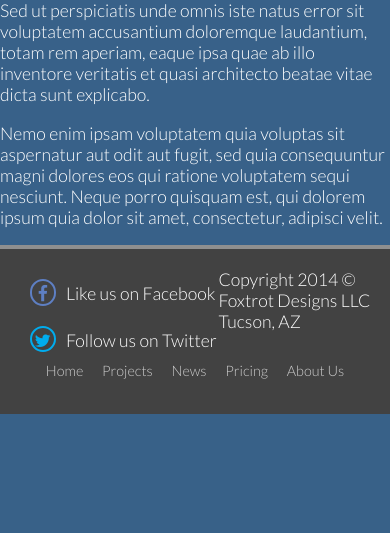
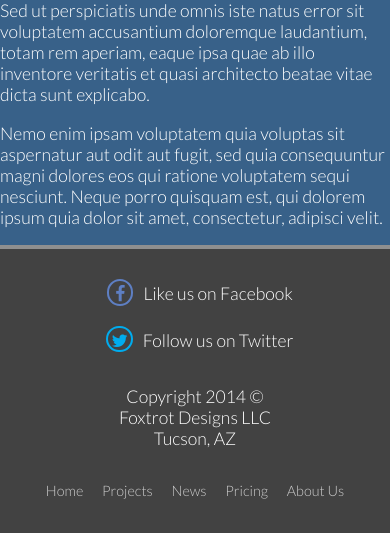
Before and after one commit to andrewbares/Foxtrot-Designs, a PHP site: page /news.php in a window 390 px wide. Shown: the part 2130-2663 px from the top of the page. Before the commit the page ends 2544 px from the top, so only its background shows below. Run offline with PHP 8.4, Linux system fonts and the light colour scheme; grey boxes labelled with a size stand in for pictures from a placeholder-image service; some libraries are stand-ins or nearby versions; some web fonts are replaced.

Commit message:
Responsive footer DONE!

```diff
--- a/css/global.css
+++ b/css/global.css
@@ -100,24 +100,26 @@ footer {
   margin: 0 auto;
 }
 
-footer #social {
+#social {
   float: left;
 }
 
-footer #social ul {
+#social ul {
   list-style: none;
   padding-left: 0;
   padding: 0;
   margin: 0;
 }
 
-footer #social ul li a {
+#social ul li a {
   color: #fff;
   text-decoration: none;
 }
 
-footer #copyright {
+#copyright {
   float: right;
+  text-align: right;
+  margin-top: 12px;
 }
 
 #social .fa {
@@ -233,7 +235,7 @@ footer #copyright {
 
 }
 
-@media screen and (min-width: 601px) and (max-width: 850px) {
+/*@media screen and (min-width: 601px) and (max-width: 850px) {
 
   #bottom-nav ul {
     width: 33%;
@@ -245,9 +247,9 @@ footer #copyright {
     display: block;
     margin: 0.5rem 0;
   }
-}
+}*/
 
-@media screen and (max-width: 600px) {
+@media screen and (max-width: 850px) {
 
   /*#social {
     float: none;
@@ -260,11 +262,25 @@ footer #copyright {
 
   #bottom-nav {
     clear: both;
+    padding-top: 12px;
   }
 }
 
-@media screen and (max-width: 320px) {
+/* make the footer social and copyright individually horizontally align center, with social on top of copyright */
+@media screen and (max-width: 460px) {
+
+  #social {
+    float: none;
+    text-align: center;
+  }
+
+  #copyright {
+    float: none;
+    text-align: center;
+    margin-top: 24px;
+    margin-bottom: 6px;
+  }
+
   #bottom-nav {
-    background: red;
   }
 }
```
